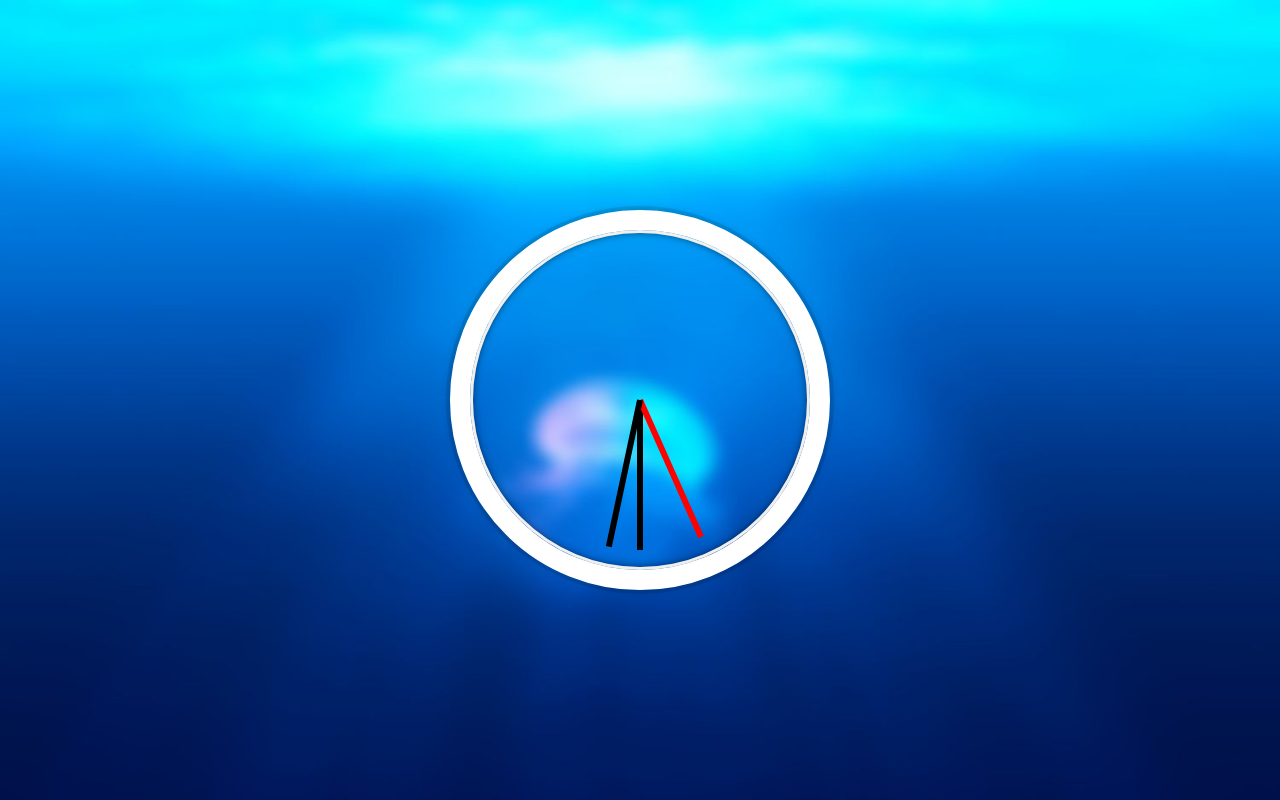
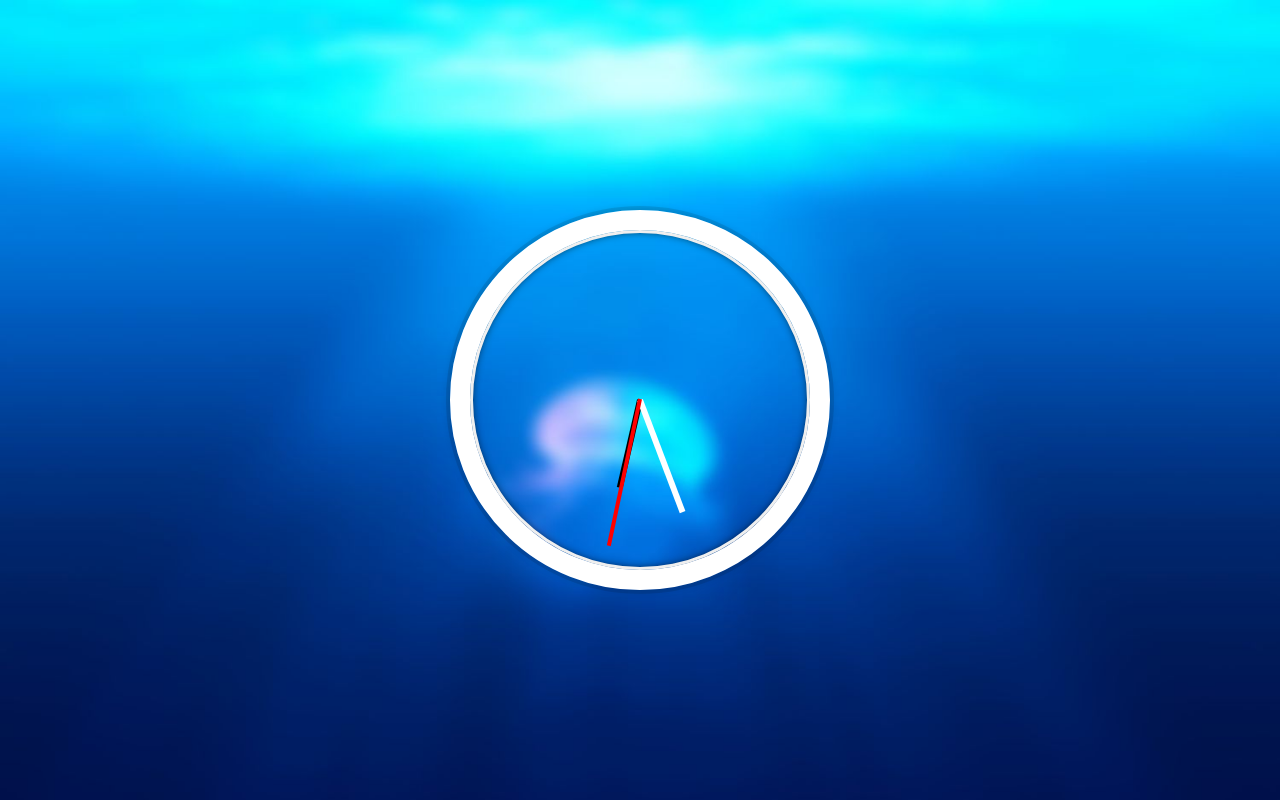
Before and after one commit to dh-46/JavaScript30_dh46.tw, a plain HTML site: page 02 - JS and CSS Clock/index-DH46.html in a window 1280 px wide. Drawn offline with Linux system fonts and the light colour scheme.

Commit message:
update day2 page OK / note unfinished

```diff
--- a/02 - JS and CSS Clock/index-DH46.html
+++ b/02 - JS and CSS Clock/index-DH46.html
@@ -11,7 +11,7 @@
       <div class="clock-face">
       	<!-- 時分秒針 -->
         <div class="hand hour-hand"></div>
-        <div class="hand min-hand" style="background: red "></div>
+        <div class="hand min-hand"></div>
         <div class="hand second-hand"></div>
       </div>
     </div>
@@ -63,15 +63,34 @@
       background: black;
       position: absolute;
       top: 50%;
+
+      /* added */
       /* 調整指針旋轉基準點 */
       transform-origin: 100%;
       /* 調整指針預設起點 時鐘歸零 */
-      /* transform: rotate(90deg); */
-      /* 動畫變形間隔 */
-      transition: all 0.05s;
+      transform: rotate(90deg);
+      /* 動畫變形間隔 (配合JS將預設transition關閉) */
+      /* transition: all 0.05s; */
       /* 控制指針動畫 */
       transition-timing-function: cubic-bezier(0, 0.79, 0.91, 1.41);
+    }
 
+    /* dh46 added */
+    .second-hand {
+        height: 4px;
+        background: red;
+    }
+
+    .min-hand {
+        background: white;
+        width: 40%;
+        left: 10%;
+    }
+
+    .hour-hand {
+        background: black;
+        width: 30%;
+        left: 20%;
     }
 
   </style>
@@ -87,25 +106,40 @@
 
       // 取得現在時分秒
       const hours = now.getHours();
+      console.log(hours);
       const mins = now.getMinutes();
       const seconds = now.getSeconds();
 
-      // 換算成角度 (因為預設起始點是90度，所以要加90哦)
-      const hoursDeg = ((hours / 12) * 360) + 90;
-      const minsDeg = ((mins / 60) * 360) + 90;
-      const secondsDegrees = ((seconds / 60) * 360) + 90;
+      // 換算成角度 (因為預設起始點是90度，所以要加90)
+      // 原本設定公式指針不會隨時間走動。
+      // const secondsDeg = ((seconds / 60) * 360) + 90;
+      // const minsDeg = ((mins / 60) * 360) + 90;
+      // const hoursDeg = ((hours / 12) * 360) + 90;
 
-      // 調整秒針角度
-      // if (secondsDegrees == ) {
-      secondHand.style.transform = `rotate(${secondsDegrees}deg)`;
-      // } else {
-      //   console.log("重新開始數秒");
-      // }
+      // 修改公式
+      const secondsDeg = 90 + ((seconds / 60) * 360);
+      // 原本分針角度再加上每次秒針移動時所增加的角度 (每一分間隔為6度)
+      const minsDeg = 90 + ((mins / 60) * 360) + ((seconds / 60) * 6);
+      // 原時針角度再加上每次分針移動時所增加的角度 (每一時間隔為30度)
+      const hoursDeg = 90 + ((hours / 12) * 360) + ((mins/60) * 30);
 
-      minHand.style.transform = `rotate(${minsDeg}deg)`;
-      hourHand.style.transform = `rotate(${hoursDeg}deg)`;
 
-  		console.log(seconds);
+      // 解決指針一圈後會閃一下 => 阻止歸零動畫
+      function setRotateDeg(deg){
+        if (deg === 90) {
+          document.querySelector('.hand').style.transition = 'all 0s';
+        } else {
+          document.querySelector('.hand').style.transition = 'all 0.05s';
+        }
+        return `rotate(${deg}deg)`;
+      }
+
+      // 調整時分秒針角度
+      secondHand.style.transform = setRotateDeg(secondsDeg);
+      minHand.style.transform = setRotateDeg(minsDeg);
+      hourHand.style.transform = setRotateDeg(hoursDeg);
+
+  		// console.log(seconds);
   	}
   	setInterval(mySetTime,1000);
 
```
Also changed, not shown: 02 - JS and CSS Clock/index-FINISHED.html (+1 -0 lines), 02 - JS and CSS Clock/readme.md.
